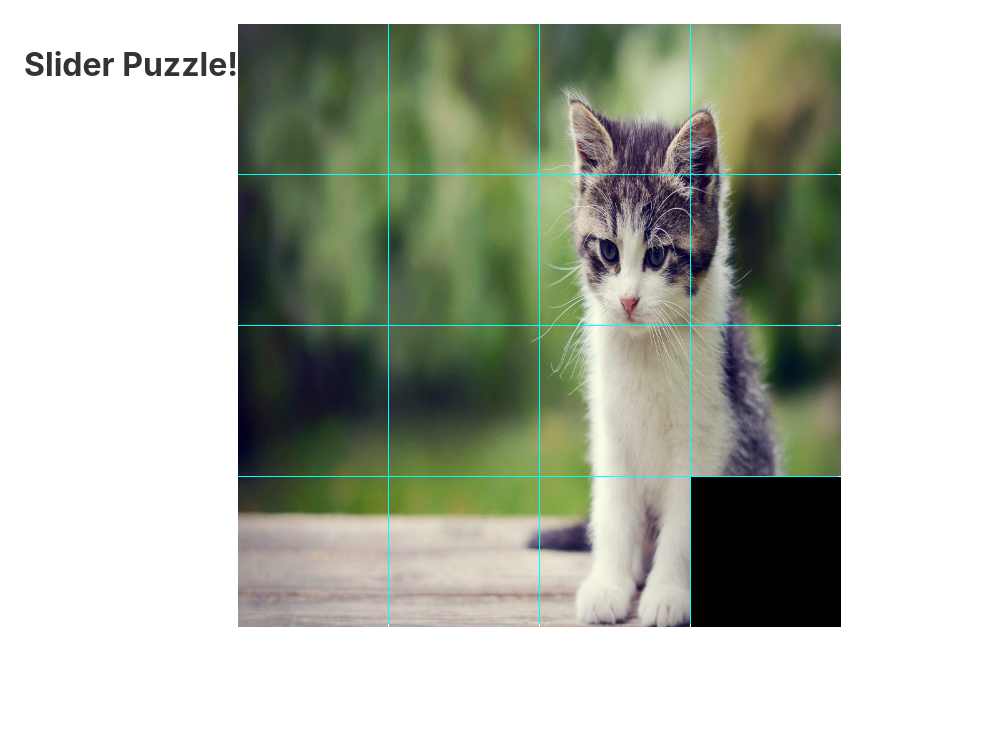
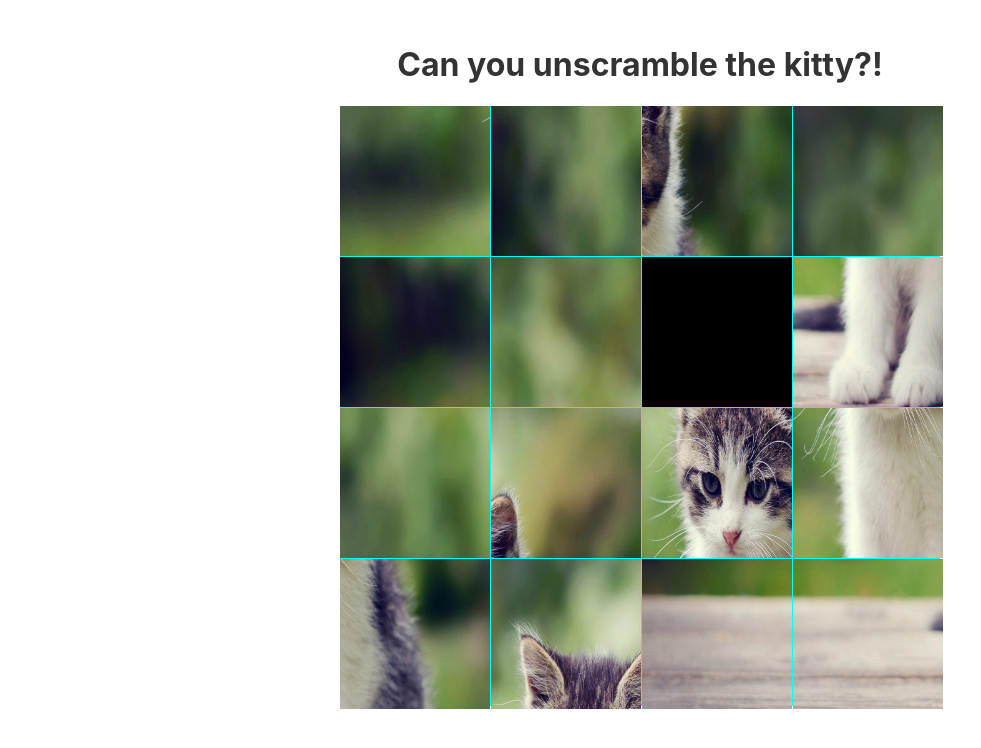
Before and after one commit to Kavikick/TilePuzzle, a Svelte app: page / in a window 1280 px wide. Shown: the top 748 px of the page, without its empty margins (0-981 px from the left). Built offline with nearby package versions, Linux system fonts and the light colour scheme.

Commit message:
Shuffling (3 minutes)

```diff
--- a/src/App.svelte
+++ b/src/App.svelte
@@ -3,7 +3,7 @@
 </script>
 
 <main>
-	<h1>Slider Puzzle!</h1>
+	<h1>Can you unscramble the kitty?!</h1>
 	<Board />
 </main>
 
@@ -14,6 +14,8 @@
 		max-width: 240px;
 		margin: 0 auto;
 		display: flex;
+		flex-direction: column;
+		align-items: center;
 	}
 
 	@media (min-width: 640px) {
--- a/src/Components/Board.svelte
+++ b/src/Components/Board.svelte
@@ -4,7 +4,9 @@
     import { quintOut } from "svelte/easing";
 
     let boardWidth = 4;
-    let pieces = [...Array(boardWidth * boardWidth).keys()];
+    let pieces = [...Array(boardWidth * boardWidth).keys()].sort(
+        () => Math.random() - 0.5
+    );
 
     function getNeighborIDs(ID: number): number[] {
         const pieceIndex = pieces.indexOf(ID);
```
